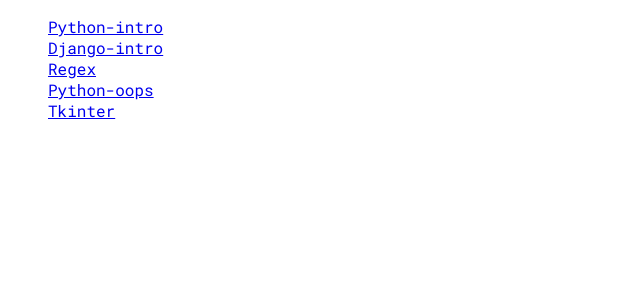
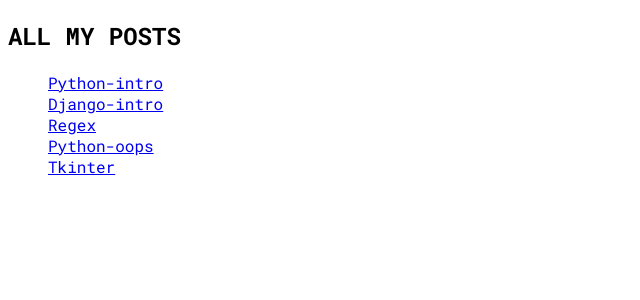
Before and after one commit to TejashRathore/My_first_website_Django, a Django app: page /blog-posts in a window 1280 px wide. Shown: the part 29-329 px from the top of the page, without its empty margins (0-640 px from the left). Run offline with Django 5.2, Linux system fonts and the light colour scheme.

Commit message:
Refactor blog-posts template to enhance structure and readability

```diff
--- a/python/MyDjangoProjects/mywebsite/blogs/templates/blog/blog-posts.html
+++ b/python/MyDjangoProjects/mywebsite/blogs/templates/blog/blog-posts.html
@@ -13,12 +13,16 @@
 {%block body_content %}
 
     {% include "blog/includes/headers.html"%}
-    <ul>
-        {% for b in blog %}
-            <li><a href = "{% url 'blog-posts' blog=b %}">{{b|capfirst}}</a></li>
-        {% endfor %}
-    </ul>
+    <section>
+        <h1> ALL MY POSTS</h1>
+        <ul>
+            {% for b in blog %}
+                <li><a href = "{% url 'blog-posts' blog=b %}">{{b|capfirst}}</a></li>
+            {% endfor %}
+        </ul>
+    </section>
 {% endblock %}
+
 
 {% comment %}
 This file is creating the url of your blogs, line no. 11 is
```
